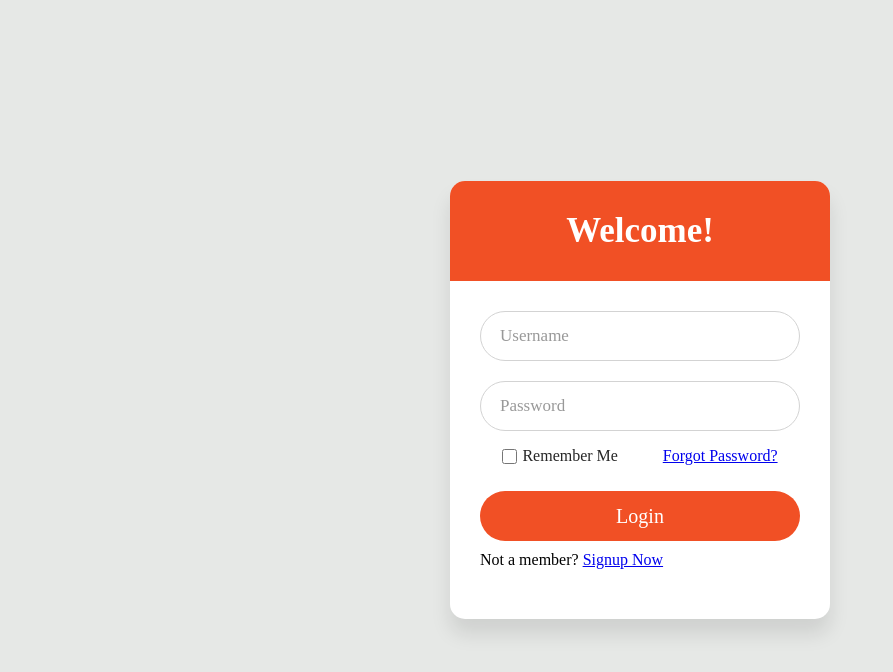
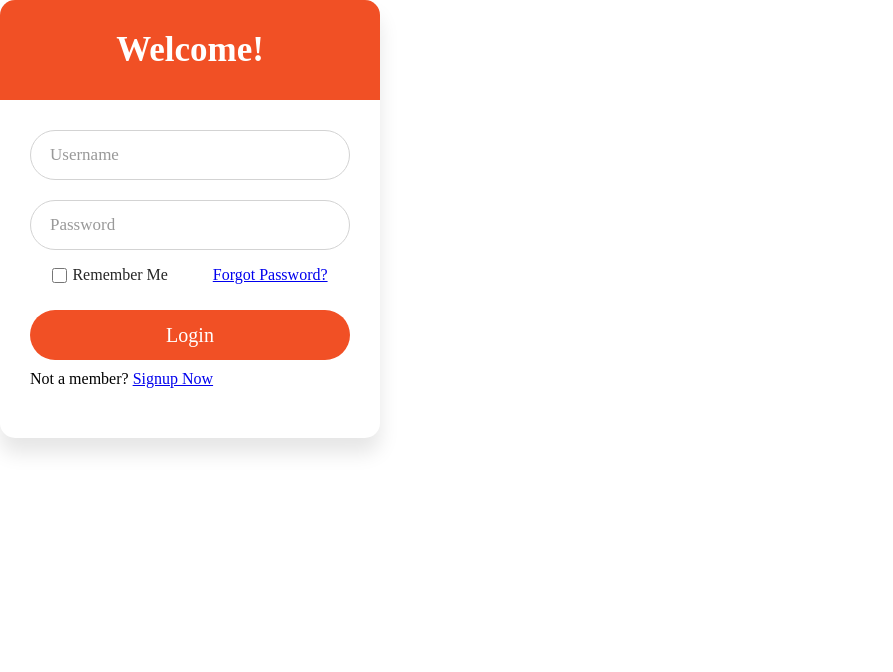
Before and after one commit to quocannguyen/hack-ai-2023, a React (Create React App) app: page /login in a window 1280 px wide. Shown: the top 672 px of the page, without its empty margins (0-893 px from the left). Built offline with nearby package versions, Linux system fonts and the light colour scheme.

Commit message:
login page functionality

```diff
--- a/src/Components/Homepage.js
+++ b/src/Components/Homepage.js
@@ -1,5 +1,5 @@
 import React from "react";
-import x from './styles/style.module.css'
+import x from './styles/style.module.css';
 import cd from './img/cd.png';
 import { Link } from "react-router-dom";
 
--- a/src/Components/Login.js
+++ b/src/Components/Login.js
@@ -3,40 +3,38 @@ import { Link } from "react-router-dom";
 import styles from './styles/login.module.css';
 
 const Login = () => {
-  return (
-    <div className={styles.container}>
-    <div className={styles.wrapper}>
-      <div className={styles.title}>Welcome!</div>
-      <form>
+    return(
+       <div className = {styles.wrapper}>
+            <div className = {styles.title}>
+                Welcome!
+            </div>
+            <form action = "#">
                 <div className={styles.field}>
-          <label htmlFor="username">Username</label>
-          <input type="text" id="username" required />
+                    <input type = "text" required/>
+                    <label>Username</label>
                 </div>
-        <div className={styles.field}>
-          <label htmlFor="password">Password</label>
-          <input type="password" id="password" required />
+                <div className = {styles.field}>
+                    <input type = "password" required/>
+                    <label>Password</label>
                 </div>
-        <div className={styles.content}>
-          <div className={styles.checkbox}>
-            <input type="checkbox" id="remember-me" />
-            <label htmlFor="remember-me">Remember Me</label>
+                <div className = {styles.content}>
+                    <div className = {styles.checkbox}>
+                        <input type = "checkbox" id = "remember-me"/>
+                        <label for = "remember-me">Remember Me</label>
                     </div>
-          <div className={styles.passLink}>
-            <Link to="/forgot-password">Forgot Password?</Link>
+                    <div className = {styles.passLink}>
+                        <Link to='input'>Forgot Password?</Link>
                     </div>
                 </div>
-        <div className={styles.field}>
-          <Link to="/input">
-            <input type="submit" value="Login" />
-          </Link>
+                <div className = {styles.field}>
+                    <Link to={'input'}><input type = "submit" value = "Login"/></Link>
                 </div>
-        <div className={styles.signupLink}>
-          Not a member? <Link to="/signup">Signup Now</Link>
+                <div className = {styles.signupLink}>
+                     Not a member?  <Link to={'signup'}>Signup Now</Link>
                 </div>
             </form>
         </div>
-    </div>
-  );
-};
+    )
+}
 
 export default Login;
--- a/src/index.js
+++ b/src/index.js
@@ -6,6 +6,7 @@ import {createBrowserRouter, RouterProvider, Route}from 'react-router-dom'
 import Login from './Components/Login';
 import Signup from './Components/Signup';
 import Input from './Components/Input';
+
 const root = ReactDOM.createRoot(document.getElementById('root'));
 
 const router = createBrowserRouter([
```
Lines whose indentation alone changed are shown as unchanged.
